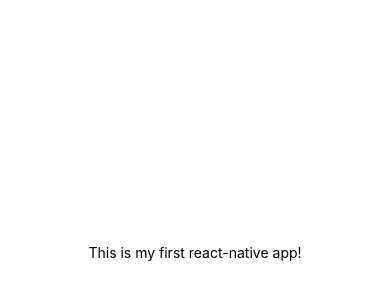
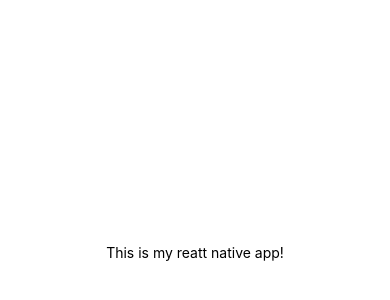
Before and after one commit to sunhaoxiang/watch-movies-rn, a React Native app: screen / in a window 390 px wide. Shown: the part 170-470 px from the top of the page. Built offline with nearby package versions, Linux system fonts and the light colour scheme.

Commit message:
no message

```diff
--- a/App.js
+++ b/App.js
@@ -5,7 +5,7 @@ export default class App extends React.Component {
   render() {
     return (
       <View style={styles.container}>
-        <Text>This is my first react-native app!</Text>
+        <Text>This is my reatt native app!</Text>
       </View>
     );
   }
--- a/app.json
+++ b/app.json
@@ -2,6 +2,6 @@
   "expo": {
     "sdkVersion": "26.0.0"
   },
-  "name": "watchmoviesrn",
-  "displayName": "watch-movies-rn"
+  "name": "watchMoviesRN",
+  "displayName": "watchMoviesRN"
 }
--- a/index.js
+++ b/index.js
@@ -1,3 +1,3 @@
 import { AppRegistry } from 'react-native';
 import App from './App';
-AppRegistry.registerComponent('watchmoviesrn', () => App);
+AppRegistry.registerComponent('watchMoviesRN', () => App);
--- a/package.json
+++ b/package.json
@@ -1,5 +1,5 @@
 {
-  "name": "watch-movies-rn",
+  "name": "watchMoviesRN",
   "version": "0.1.0",
   "private": true,
   "devDependencies": {
```
Also changed, not shown: 12 other files (tests, documents, lock files or other folders).
